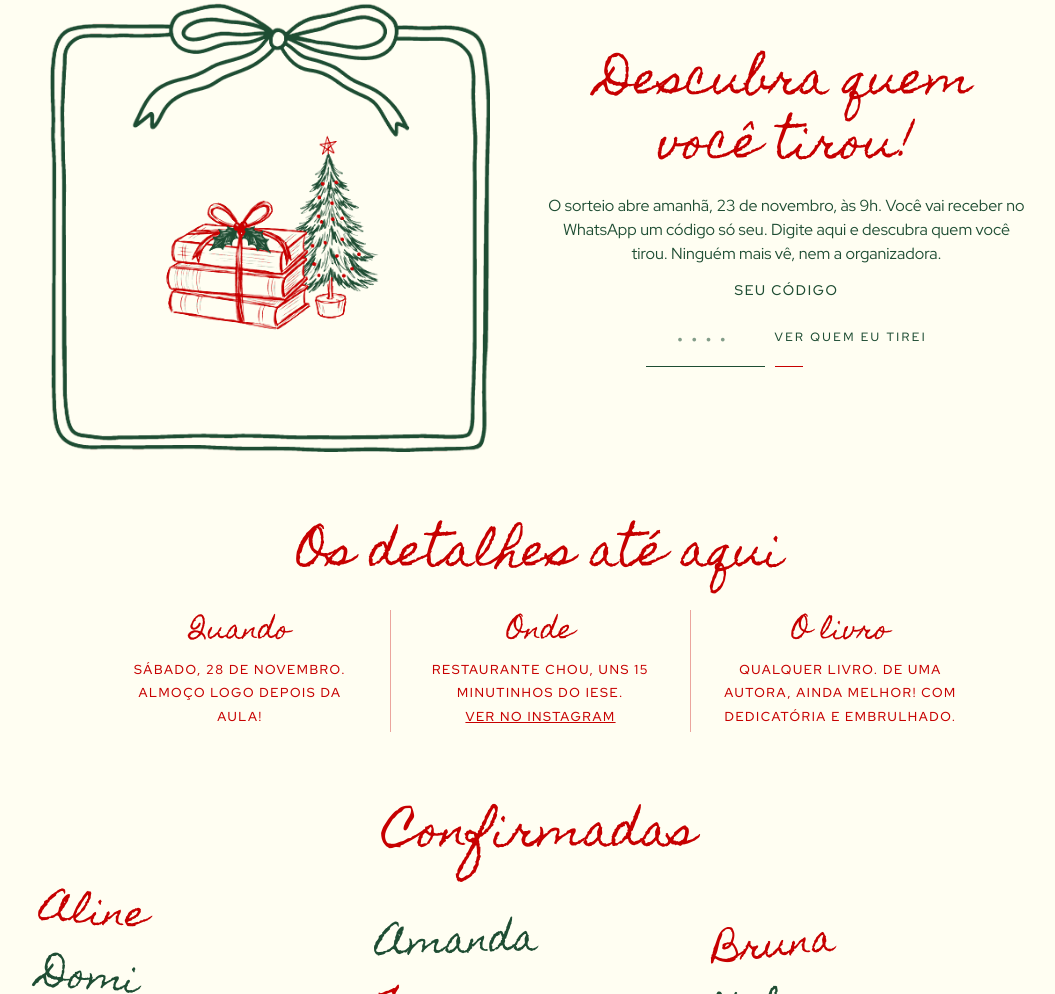
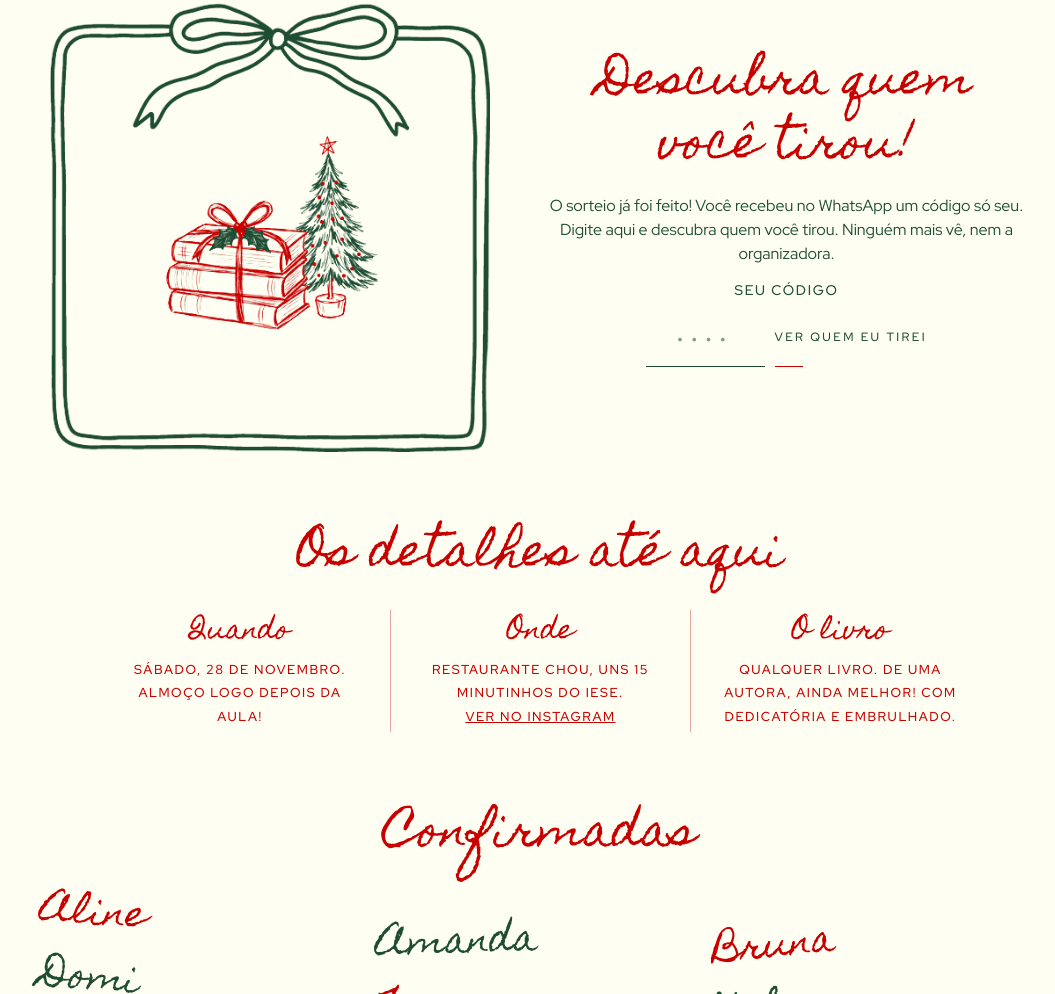
Before and after one commit to brunagunther/amigas-secretas, a plain HTML site: page index.html in a window 1280 px wide. Shown: the part 861-1855 px from the top of the page, without its empty margins (100-1155 px from the left). Drawn offline with Linux system fonts and the light colour scheme; no server answers.

Commit message:
Draw text: the draw already happened
Co-Authored-By: Claude Opus 5.5 <noreply@anthropic.com>

```diff
--- a/index.html
+++ b/index.html
@@ -204,7 +204,7 @@ dialog.pick::backdrop{background:rgba(30,77,51,.35)}
     <img src="img/books.png" alt="Livros embrulhados com laço vermelho, azevinho e uma arvorezinha" width="500" height="511">
     <div class="txt">
       <h2 class="brush" id="t-draw">Descubra quem você tirou!</h2>
-      <p>O sorteio abre amanhã, 23 de novembro, às 9h. Você vai receber no WhatsApp um código só seu. Digite aqui e descubra quem você tirou. Ninguém mais vê, nem a organizadora.</p>
+      <p>O sorteio já foi feito! Você recebeu no WhatsApp um código só seu. Digite aqui e descubra quem você tirou. Ninguém mais vê, nem a organizadora.</p>
       <form id="codeForm" class="codeRow" autocomplete="off">
         <label for="code" class="label" style="width:100%">Seu código</label>
         <input id="code" maxlength="4" inputmode="numeric" placeholder="····" aria-describedby="codeMsg">
```
Also changed, not shown: teste-jali/index.html (+1 -1 lines).
